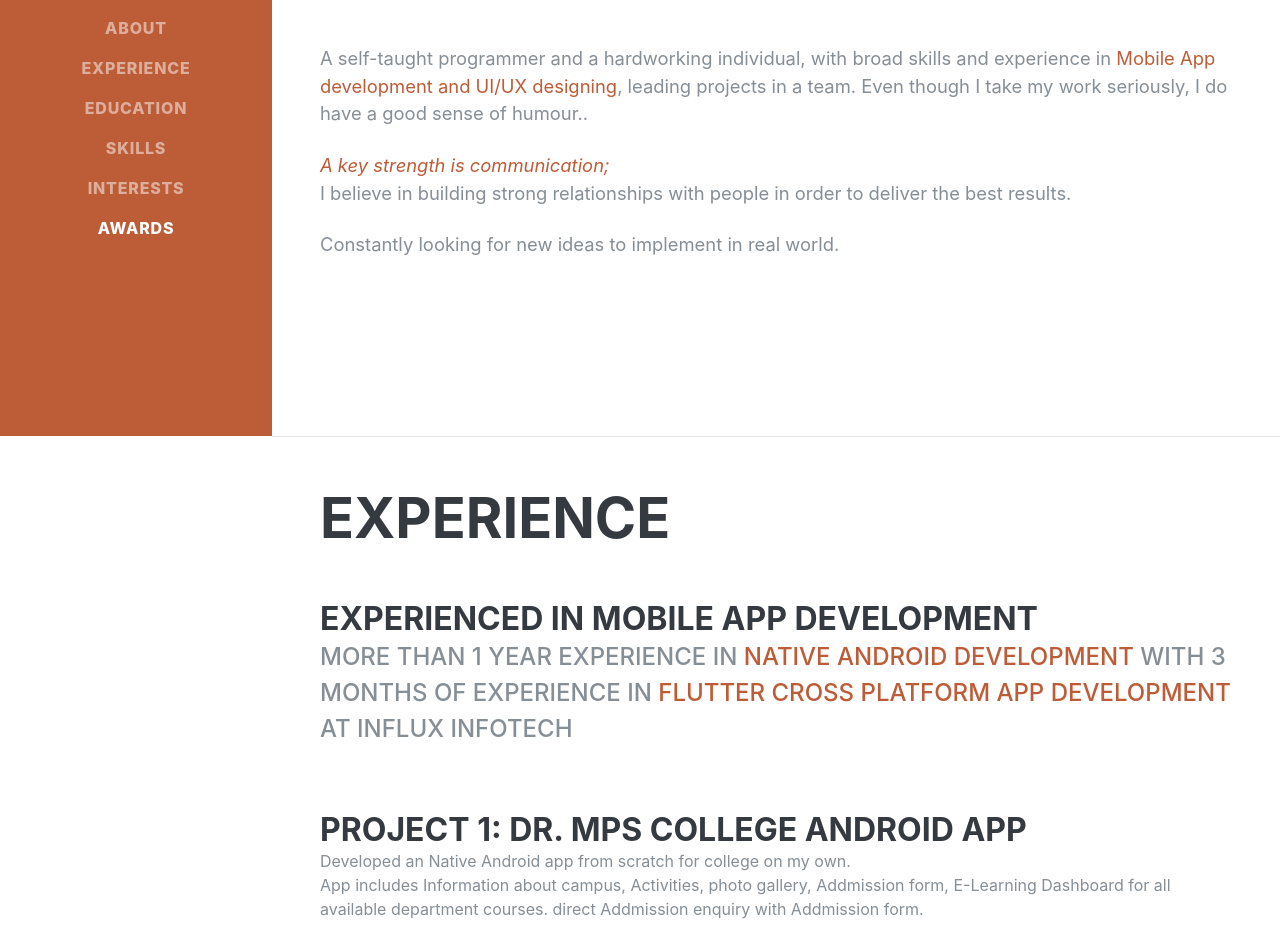
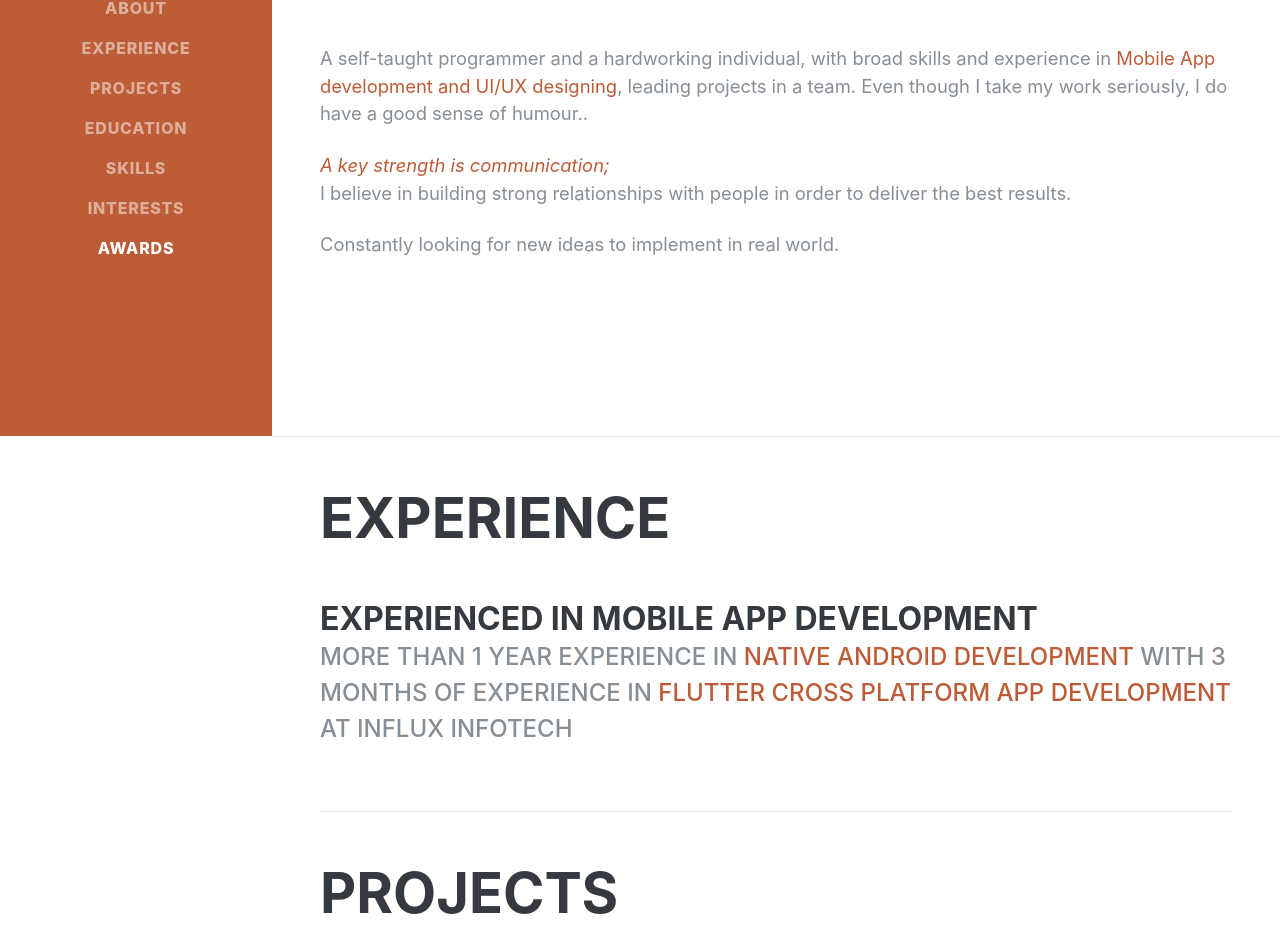
Before and after one commit to sharmaAshish-dev/MyResume, a plain HTML site: page index.html in a window 1280 px wide. Shown: the part 364-1298 px from the top of the page. Drawn offline with nearby package versions, Linux system fonts and the light colour scheme; a web font is replaced by a local one.

Commit message:
Update index.html

```diff
--- a/index.html
+++ b/index.html
@@ -45,6 +45,9 @@
         </li>
         <li class="nav-item">
           <a class="nav-link js-scroll-trigger" href="#experience">Experience</a>
+        </li>
+        <li class="nav-item">
+          <a class="nav-link js-scroll-trigger" href="#projects">Projects</a>
         </li>
         <li class="nav-item">
           <a class="nav-link js-scroll-trigger" href="#education">Education</a>
@@ -117,9 +120,12 @@
           </div>
         </div> -->
         <div class="resume-item d-flex flex-column flex-md-row justify-content-between mb-5"></div>
+        <hr class="m-0">
 
-        <div class="resume-item d-flex flex-column flex-md-row justify-content-between mb-5">
+        <div class="resume-item d-flex flex-column flex-md-row justify-content-between mb-5" id="projects">
           <div class="resume-content">
+          <h2 class="mb-5 mt-5">Projects</h2>
+
             <h3 class="mb-0">Project 1: Dr. MPS College Android App</h3>
             <p>Developed an Native Android app from scratch for college on my own.
               <br>
@@ -539,6 +545,10 @@
         <ul class="fa-ul mb-0">
           <li>
             <i class="fa-li fa fa-trophy text-warning"></i>
+            HackerRank SQL (Basic) Certifications. <span class="text-primary"><a href="https://www.hackerrank.com/certificates/ad03d87f6aa7" target="_blank">(View Credientials)</a></span></li>
+          </li>
+          <li>
+            <i class="fa-li fa fa-trophy text-warning"></i>
             Lorem ipsum dolor sit amet consectetur, adipisicing elit. Cupiditate, inventore.</li>
           </li>
         </ul>
```
